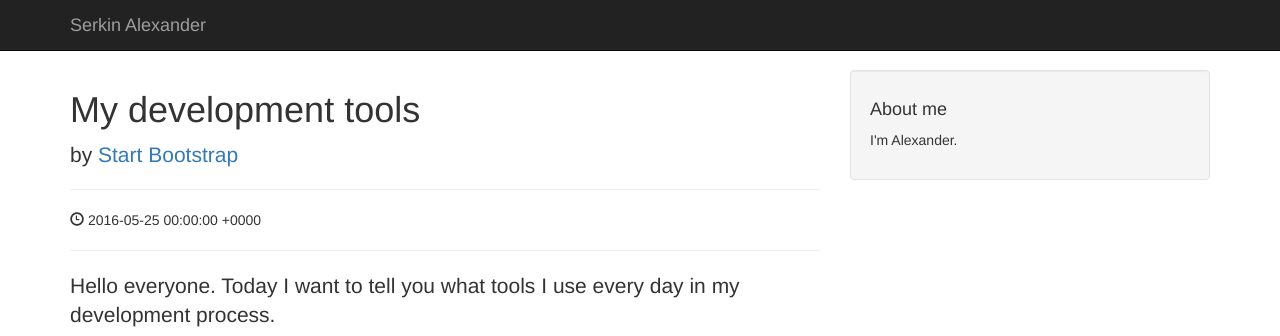
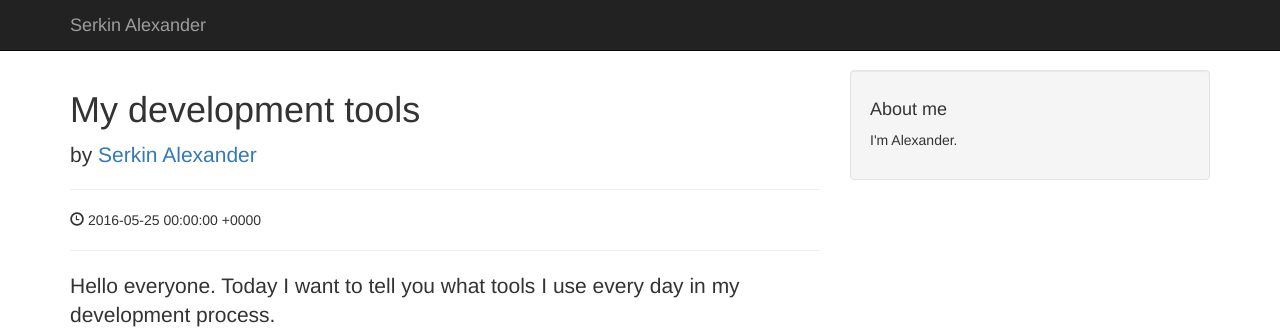
Before and after one commit to serkin/serkin.github.io, a Jekyll site: the page built from _posts/2016-05-25-my-development-tools.markdown, in a window 1280 px wide and 900 px high. Shown: the top 336 px of the window. Built offline with Jekyll 4.4.1, drawn with Linux system fonts in a browser that asks for light colours; comment, search, counter and statistics services are not loaded.

Commit message:
Some metadata

```diff
--- a/_layouts/post.html
+++ b/_layouts/post.html
@@ -2,19 +2,22 @@
 layout: default
 ---
 
+<div itemscope itemtype="http://schema.org/Blog">
     <h1>{{ page.title }}</h1>
 
     <p class="lead">
-    by <a href="#">Start Bootstrap</a>
+        by <a href="/" itemprop="author">Serkin Alexander</a>
     </p>
 
     <hr>
-<p><span class="glyphicon glyphicon-time"></span> {{ page.date }}</p>
+    <p><span class="glyphicon glyphicon-time"></span><meta itemprop="datePublished" content="{{ page.date }}"> {{ page.date }}</p>
 
     <hr>
     <p class="lead">{{ page.description }}</p>
 
     {{ content }}
+
+</div>
 
 <div id="disqus_thread"></div>
 <script>
```
Lines whose indentation alone changed are shown as unchanged.
